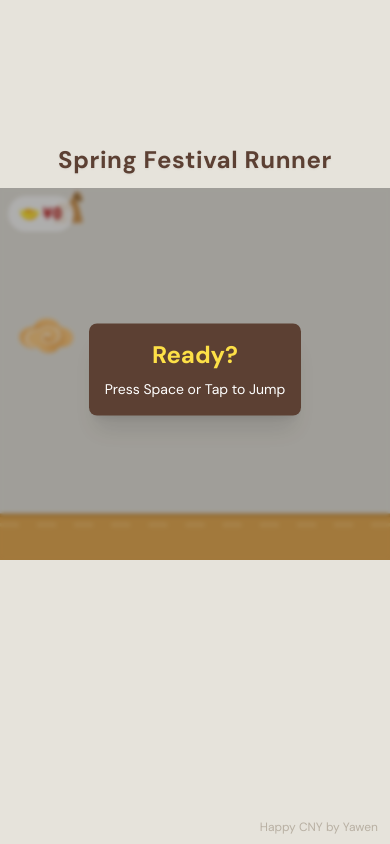
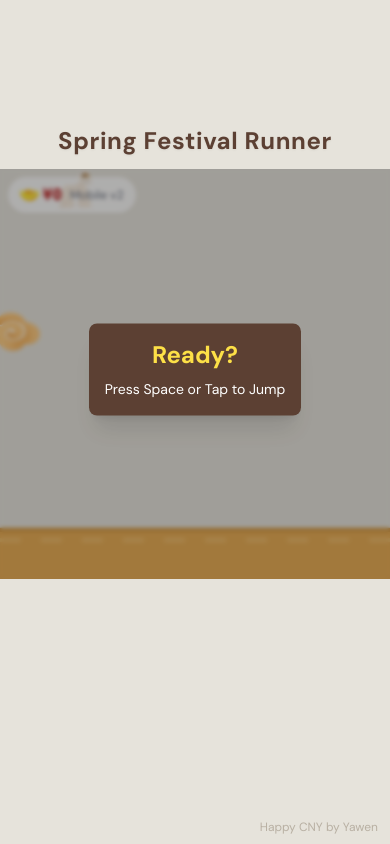
Before and after one commit to Yawenjenny/spring-festival-runner, a React (Vite) app: page / in a window 390 px wide. Built offline with nearby package versions, Linux system fonts and the light colour scheme.

Commit message:
Force aggressive mobile zoom (380px) and add 'Mobile v2' debug text

```diff
--- a/components/SpringRunnerGame.tsx
+++ b/components/SpringRunnerGame.tsx
@@ -14,14 +14,17 @@ const SpringRunnerGame: React.FC = () => {
   const [gameState, setGameState] = useState<GameState>(GameState.START);
   const [score, setScore] = useState(0);
   const [assetsLoaded, setAssetsLoaded] = useState(false);
-  const [gameWidth, setGameWidth] = useState(CANVAS_WIDTH);
+  // Initialize width immediately to avoid layout shift/logic mismatch
+  const [gameWidth, setGameWidth] = useState(() =>
+    typeof window !== 'undefined' && window.innerWidth < 640 ? 380 : 800
+  );
 
   // Set game width based on screen size (Zoom in for mobile)
   useEffect(() => {
     const handleResize = () => {
       // If mobile, use smaller width to "zoom in" (make objects look bigger)
       if (window.innerWidth < 640) {
-        setGameWidth(420);
+        setGameWidth(380);
       } else {
         setGameWidth(800);
       }
@@ -394,6 +397,7 @@ const SpringRunnerGame: React.FC = () => {
       <div className="absolute top-2 left-2 sm:top-4 sm:left-4 flex items-center bg-white/80 px-3 py-1.5 sm:px-4 sm:py-2 rounded-full shadow-sm pointer-events-none">
         <img src={yuanbaoIcon} alt="yuanbao" className="h-3 sm:h-4 w-auto object-contain mr-1 sm:mr-1.5" />
         <span className="text-base sm:text-xl font-bold text-red-700 font-mono">¥{score}</span>
+        {gameWidth < 600 && <span className="ml-2 text-xs text-gray-500">Mobile v2</span>}
       </div>
 
       {/* Loading Overlay */}
```
